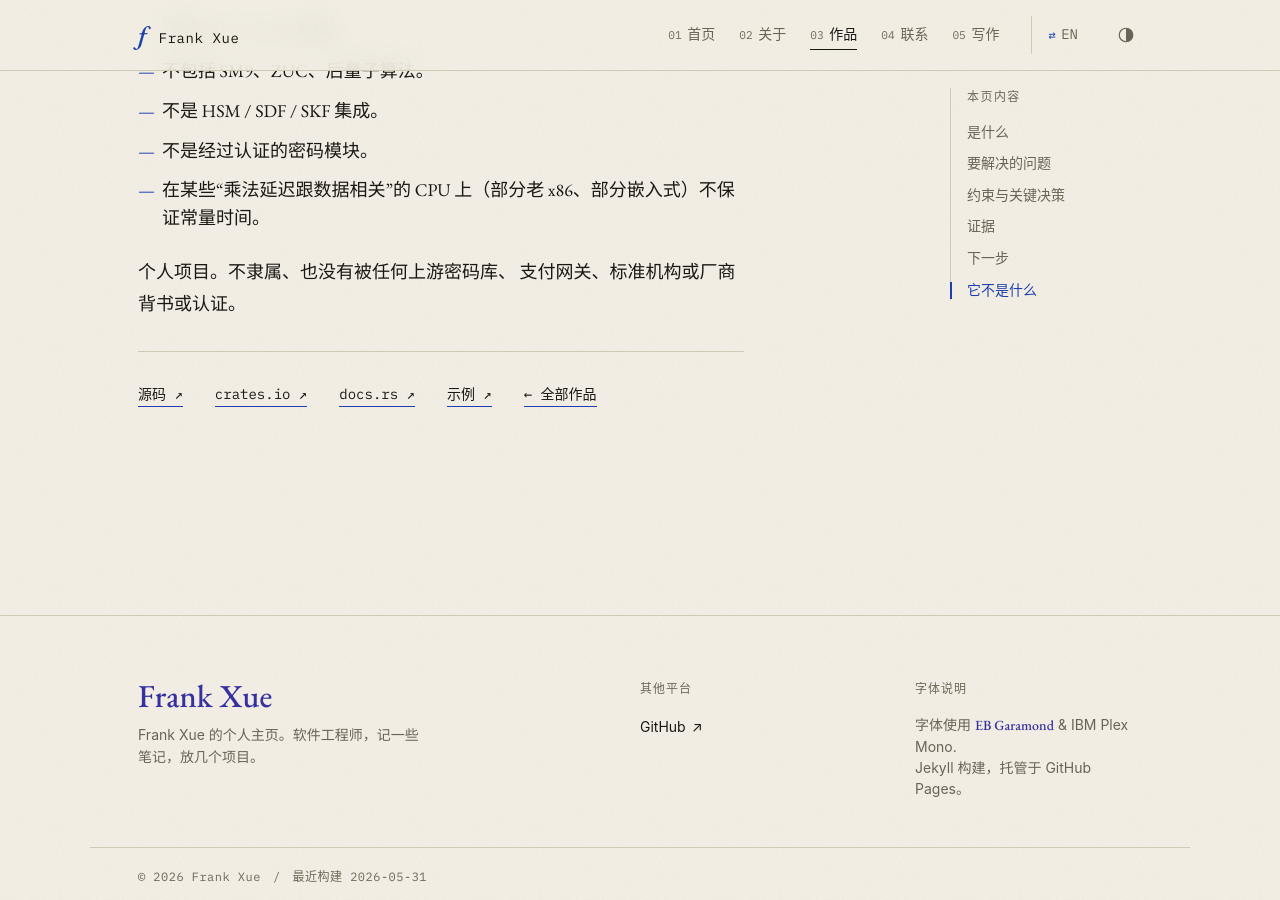
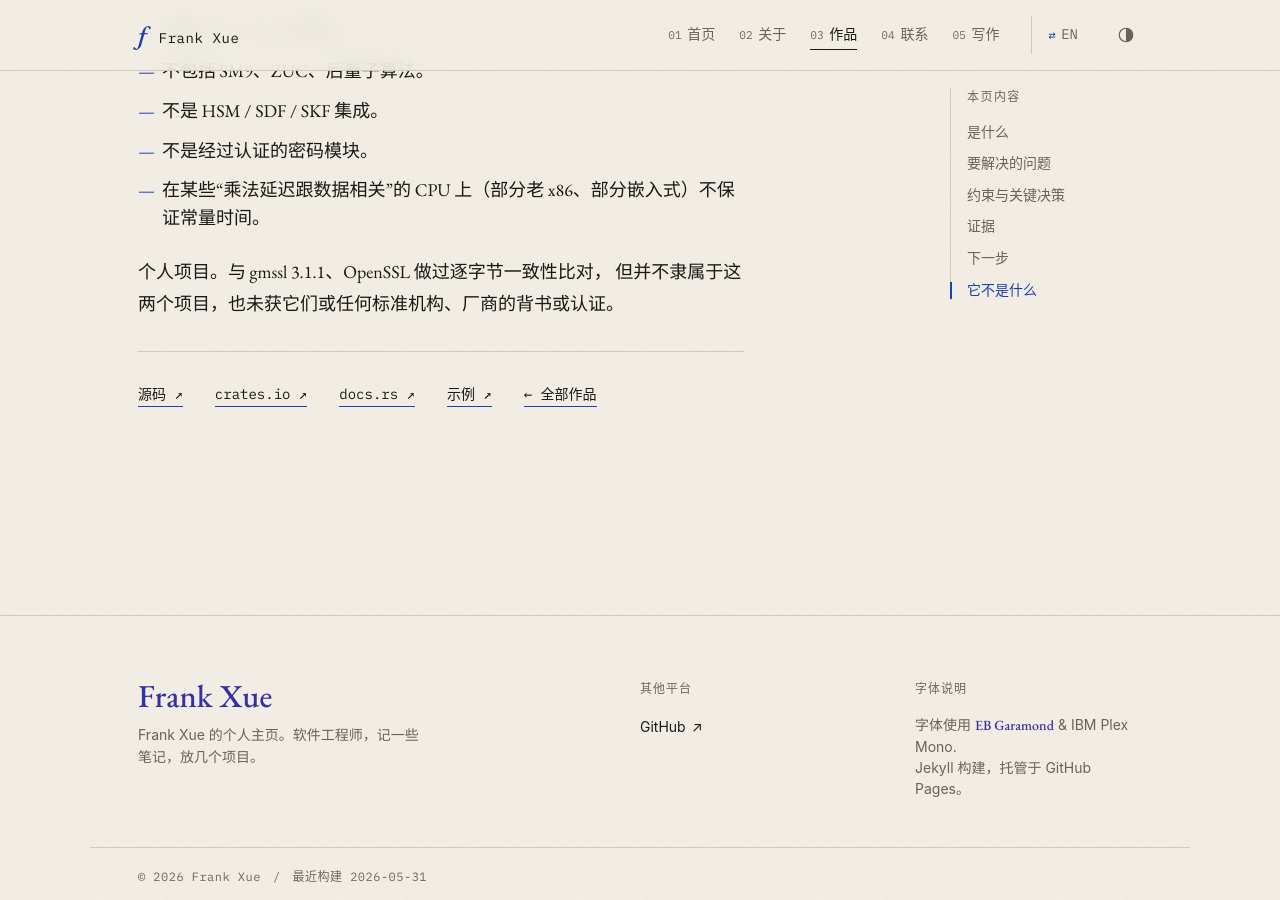
Before and after one commit to frankxue831/frankxue831.github.io, a Jekyll site: the page built from zh/projects/gm-crypto-rs.html, in a window 1280 px wide and 900 px high, scrolled down 4090 px. Built offline with Jekyll 4.4.1, drawn with Linux system fonts in a browser that asks for light colours.

Commit message:
gm-crypto: tie non-affiliation note to named interop targets
The "What it isn't" disclaimer denied affiliation with a list of entity
categories (upstream crypto project, payment gateway, standards body,
vendor). Denying ties to unnamed parties — the over-specific "payment
gateway" most of all — reads as 此地无银三百两 rather than as a
credibility signal.

Per the trademark-disclaimer convention (OSI brand guidelines,
opensource.guide), the note now rides alongside the real interop the
Evidence section already cites: cross-checked for byte-identity against
gmssl 3.1.1 and OpenSSL, then disclaiming affiliation / endorsement /
certification with "either project" plus the general standards-body /
vendor disclaimer. A denial becomes an interop fact.

EN + ZH mirrored. Adds teeth-tested validator guards (must_include
"either project" / "这两个项目") so it can't silently revert to the
enumerated form.

Co-Authored-By: Claude Opus 4.8 (1M context) <noreply@anthropic.com>

```diff
--- a/projects/gm-crypto-rs.html
+++ b/projects/gm-crypto-rs.html
@@ -196,9 +196,9 @@ summary_outcome: "In-CI leak-regression gates for secret-touching paths."
         </ul>
 
         <p>
-            Personal project. Not affiliated with, endorsed by, sponsored
-            by, or certified by any upstream cryptography project, payment
-            gateway, standards body, or vendor.
+            Personal project. Cross-checked for byte-identity against
+            gmssl 3.1.1 and OpenSSL, but not affiliated with, endorsed by, or
+            certified by either project — or by any standards body or vendor.
         </p>
 
         <div class="project-detail__links">
--- a/zh/projects/gm-crypto-rs.html
+++ b/zh/projects/gm-crypto-rs.html
@@ -184,8 +184,8 @@ summary_outcome: "用 CI 泄漏回归门禁守住涉及秘密的关键路径。"
         </ul>
 
         <p>
-            个人项目。不隶属、也没有被任何上游密码库、
-            支付网关、标准机构或厂商背书或认证。
+            个人项目。与 gmssl 3.1.1、OpenSSL 做过逐字节一致性比对，
+            但并不隶属于这两个项目，也未获它们或任何标准机构、厂商的背书或认证。
         </p>
 
         <div class="project-detail__links">
```
Also changed, not shown: scripts/validate_site.rb (+7 -0 lines).
